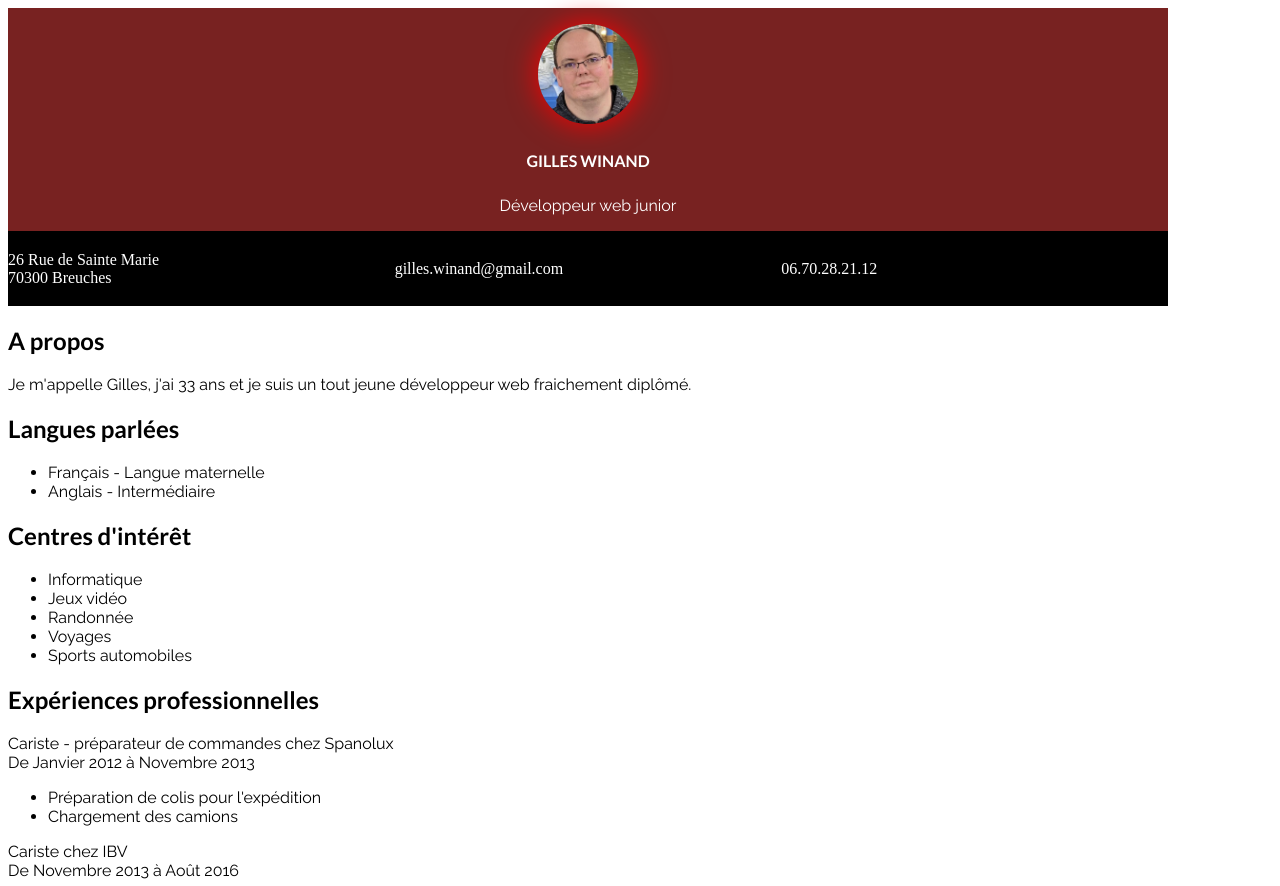
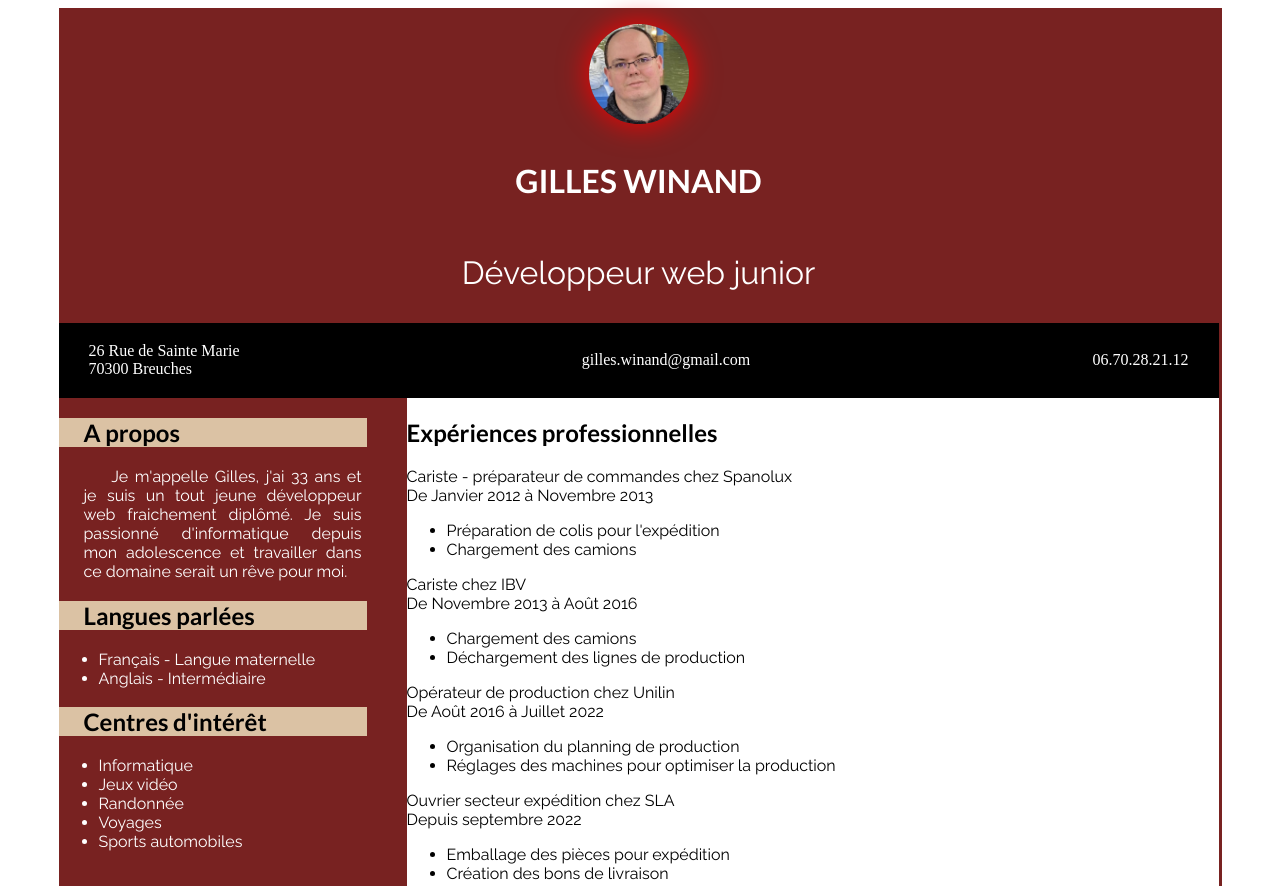
Before and after one commit to Gilles70300/Projet-devoir-CV, a plain HTML site: page index.html in a window 1280 px wide. Shown: the top 886 px of the page. Drawn offline with Linux system fonts and the light colour scheme; files whose address does not match are found by name.

Commit message:
Modification to HTML code and Add begin CSS code

```diff
--- a/CSS/style.css
+++ b/CSS/style.css
@@ -17,24 +17,32 @@
     src: url(../Fonts/Raleway-Regular.woff2);
     src: url(../Fonts/Raleway-Regular.ttf) format('truetype');
 }
-
-* {
+body{
     width: 1160px;
+    margin-left: auto;
+    margin-right: auto;
+    border-right: medium solid #782221;
 }
 
 p {
     font-family: Raleway Regular;
+    font-size: 1rem;
 }
 
 ul {
     font-family: Raleway Regular;
+    font-size: 1rem;
 }
 
-h2 {
+h1{
     font-family: Lato;
+    color: white;
+    text-transform: uppercase;
+    font-size: 2rem;
+    text-align: center;
 }
 
-header {
+header{
     display: flex;
     flex-direction: column;
     align-items: center;
@@ -54,27 +62,21 @@ img {
     box-shadow: 0 0 30px red;
 }
 
-h1{
-    font-family: Lato;
-    color: white;
-    text-transform: uppercase;
-    font-size: 1rem;
-    text-align: center;
-}
-
 header > p {
     color: white;
-    font-size: 1rem;
+    font-size: 2rem;
     text-align: center;
 }
 
 nav{
     display: flex;
     flex-direction: row;
-    justify-content: space-evenly;
+    justify-content: space-between;
     align-items: center;
     height: 75px;
     background-color: black;
+    padding-right: 30px;
+    padding-left: 30px;
 }
 
 nav > a {
@@ -82,3 +84,38 @@ nav > a {
     color: white;
     font-size: 1rem;
 }
+
+h2 {
+    font-family: Lato;
+    font-size: 1.5rem;
+}
+
+main{
+    display: flex;
+    flex-direction: row;
+}
+
+#about_me {
+    background-color: #782221;
+    font-family: Raleway Regular;
+    font-size: 1rem;
+    flex-basis: 30%;
+}
+
+#about_me > p {
+    text-indent: 10%;
+    color: white;
+    text-align: justify;
+    margin-right: 45px;
+    margin-left: 25px;
+}
+
+#about_me > ul {
+    color: white;
+}
+
+#about_me > h2 {
+    background-color: #dbc2a4;
+    margin-right: 40px;
+    padding-left: 25px;
+}
--- a/index.html
+++ b/index.html
@@ -15,27 +15,23 @@
         <p>Développeur web junior</p>
     </header>
 
-    <main>
     <nav>
         <a id="maps" href="https://www.google.com/maps/place/26+Rue+de+Sainte-Marie,+70300+Breuches/@47.7968216,6.3200032,17z/data=!3m1!4b1!4m6!3m5!1s0x4792f8f1faa5d4d5:0x8cd47bee1d369164!8m2!3d47.796818!4d6.3225781!16s%2Fg%2F11vs9t372j?authuser=0&entry=ttu" target="blank">26 Rue de Sainte Marie <br> 70300 Breuches</a>
         <a id="mail" href="mailto:gilles.winand@gmail.com">gilles.winand@gmail.com</a>
         <a id="phone" href="tel:0670282112">06.70.28.21.12</a>
     </nav>
 
+    <main>
              <section id="about_me">
             <h2>A propos</h2>
-            <p>Je m'appelle Gilles, j'ai 33 ans et je suis un tout jeune développeur web fraichement diplômé.</p>
-        </section>
+            <p>Je m'appelle Gilles, j'ai 33 ans et je suis un tout jeune développeur web fraichement diplômé. Je suis passionné d'informatique depuis mon adolescence et travailler dans ce domaine serait un rêve pour moi.</p>
 
-        <section id="languages">
             <h2>Langues parlées</h2>
             <ul>
                 <li>Français - Langue maternelle</li>
                 <li>Anglais - Intermédiaire</li>
             </ul>
-        </section>
 
-        <section id="hobbies">
             <h2>Centres d'intérêt</h2>
                 <ul>
                     <li>Informatique</li>
@@ -81,9 +77,7 @@
                 <li>Emballage des pièces pour expédition</li>
                 <li>Création des bons de livraison</li>
             </ul>
-        </section>
 
-        <section id="formation">
             <h2>Diplômes/Formations</h2>
             <p>
                 Obtention d'un BAC Pro aide-comptable <br>
@@ -100,9 +94,7 @@
                 Depuis mai 2024 <br>
                 Centre Européen de Formation
             </p>
-        </section>
 
-        <section id="competences">
             <h2>Compétences</h2>
             <ul>
                 <li>HTML 5 - Intermédiaire</li>
```
Lines whose indentation alone changed are shown as unchanged.
